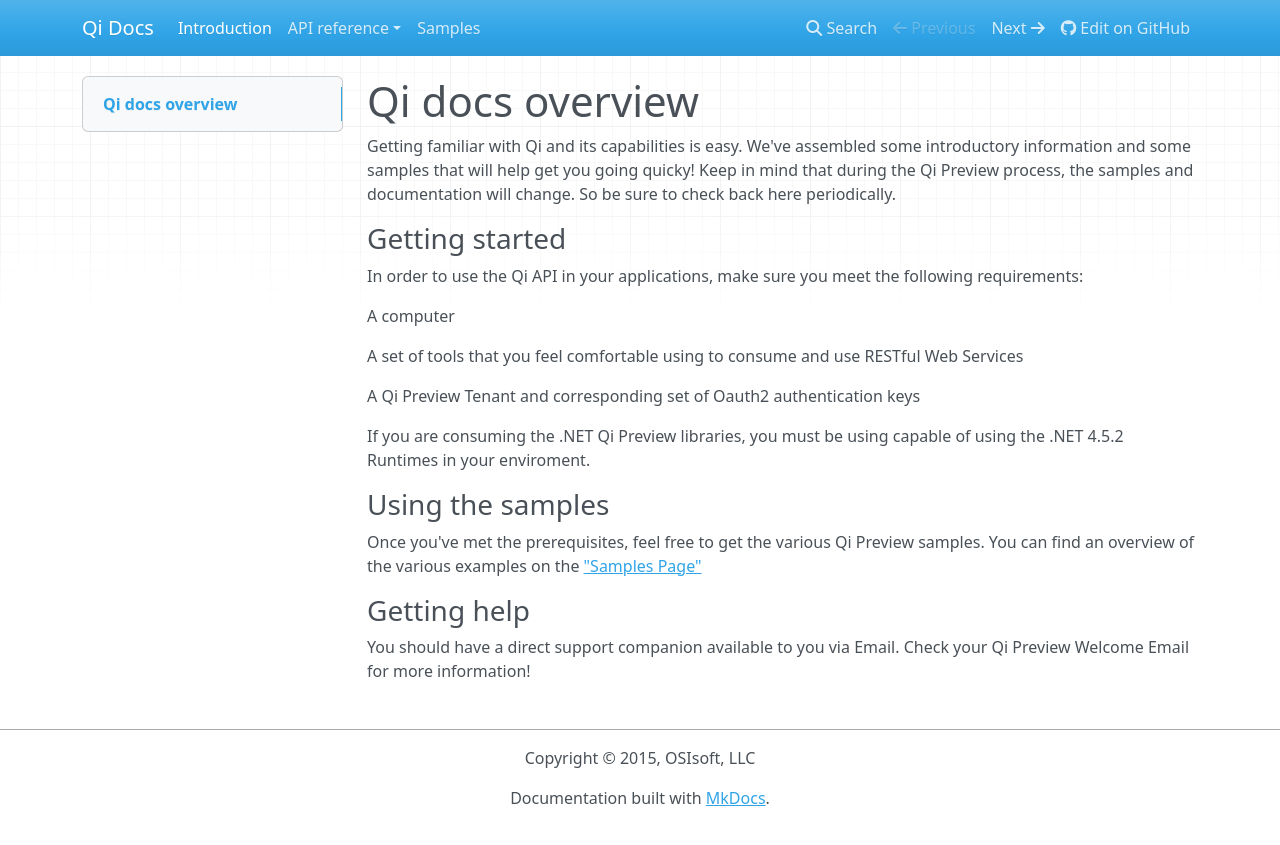
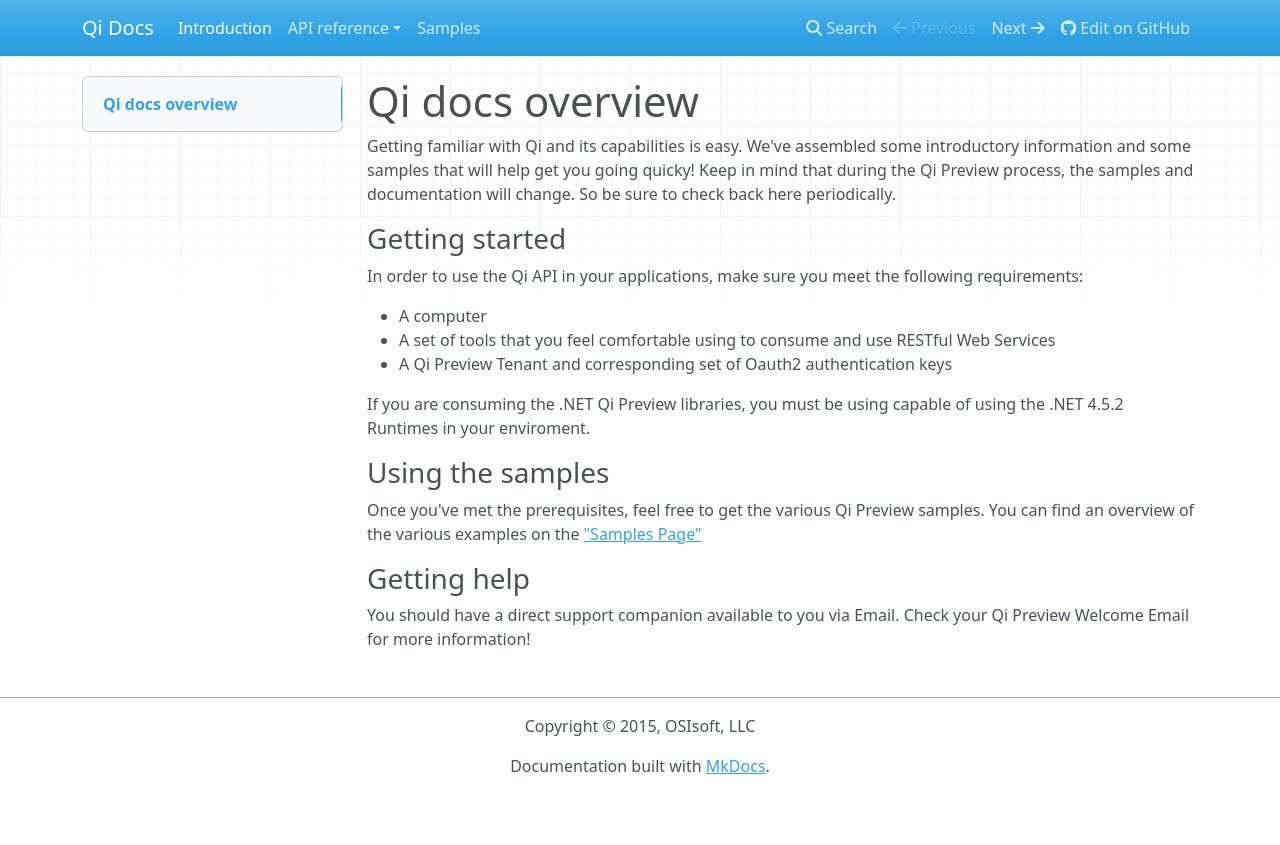
Before and after one commit to ssuryanarayanan/Qi-Docs, an MkDocs documentation site: the page built from docs/index.md, in a window 1280 px wide. Shown: the top 845 px of the page. Built offline with MkDocs 1.6.1, drawn with Linux system fonts in a browser that asks for light colours; nearby versions of some CDN libraries; old or Windows-style settings are respelled for this version of MkDocs.

```diff
--- a/docs/index.md
+++ b/docs/index.md
@@ -4,11 +4,9 @@ Keep in mind that during the Qi Preview process, the samples and documentation w
 ### Getting started
 In order to use the Qi API in your applications, make sure you meet the following requirements:
 
-A computer
-
-A set of tools that you feel comfortable using to consume and use RESTful Web Services
-
-A Qi Preview Tenant and corresponding set of Oauth2 authentication keys
+- A computer
+- A set of tools that you feel comfortable using to consume and use RESTful Web Services
+- A Qi Preview Tenant and corresponding set of Oauth2 authentication keys
 
 If you are consuming the .NET Qi Preview libraries, you must be using capable of using the .NET 4.5.2 Runtimes in your enviroment.
 ### Using the samples
```
